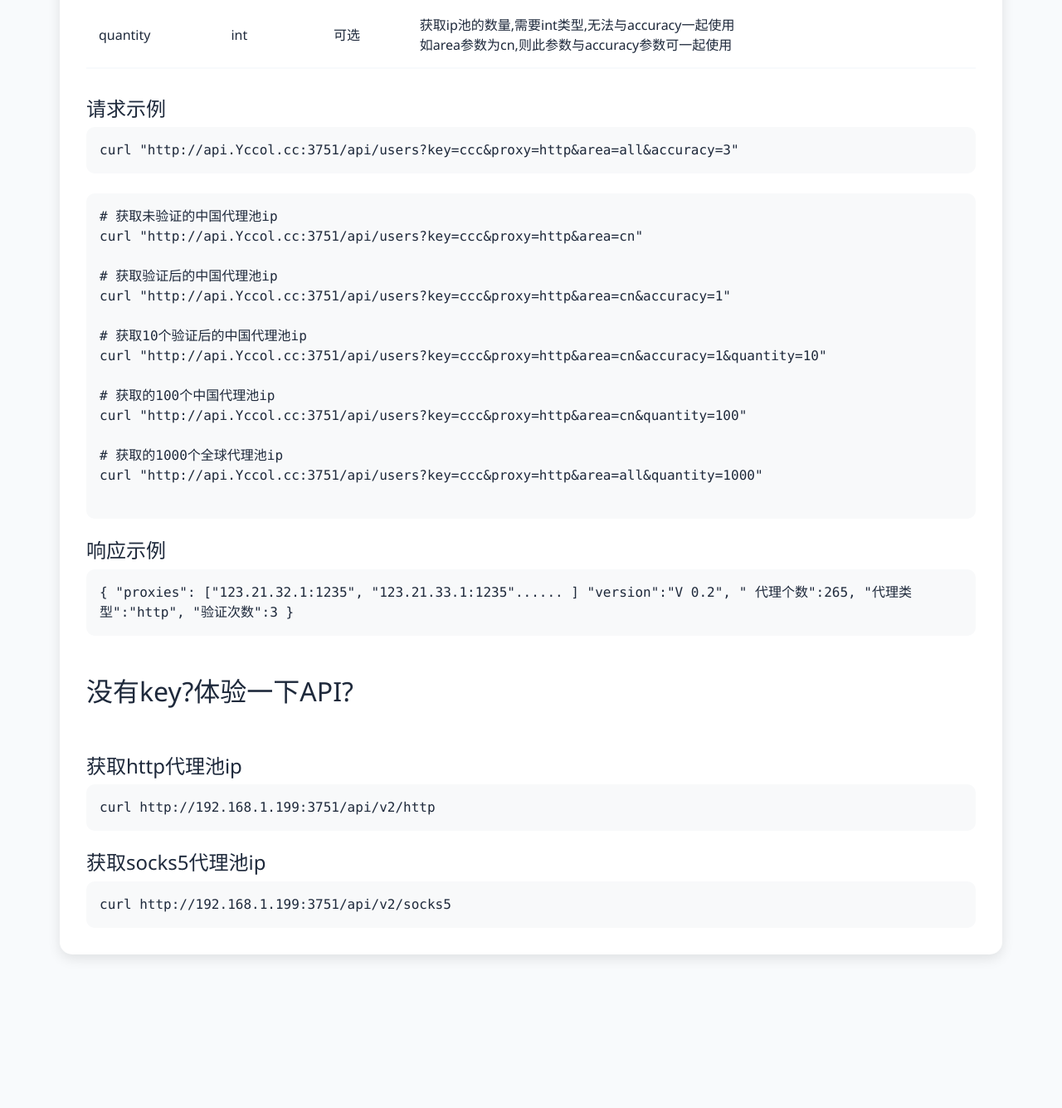
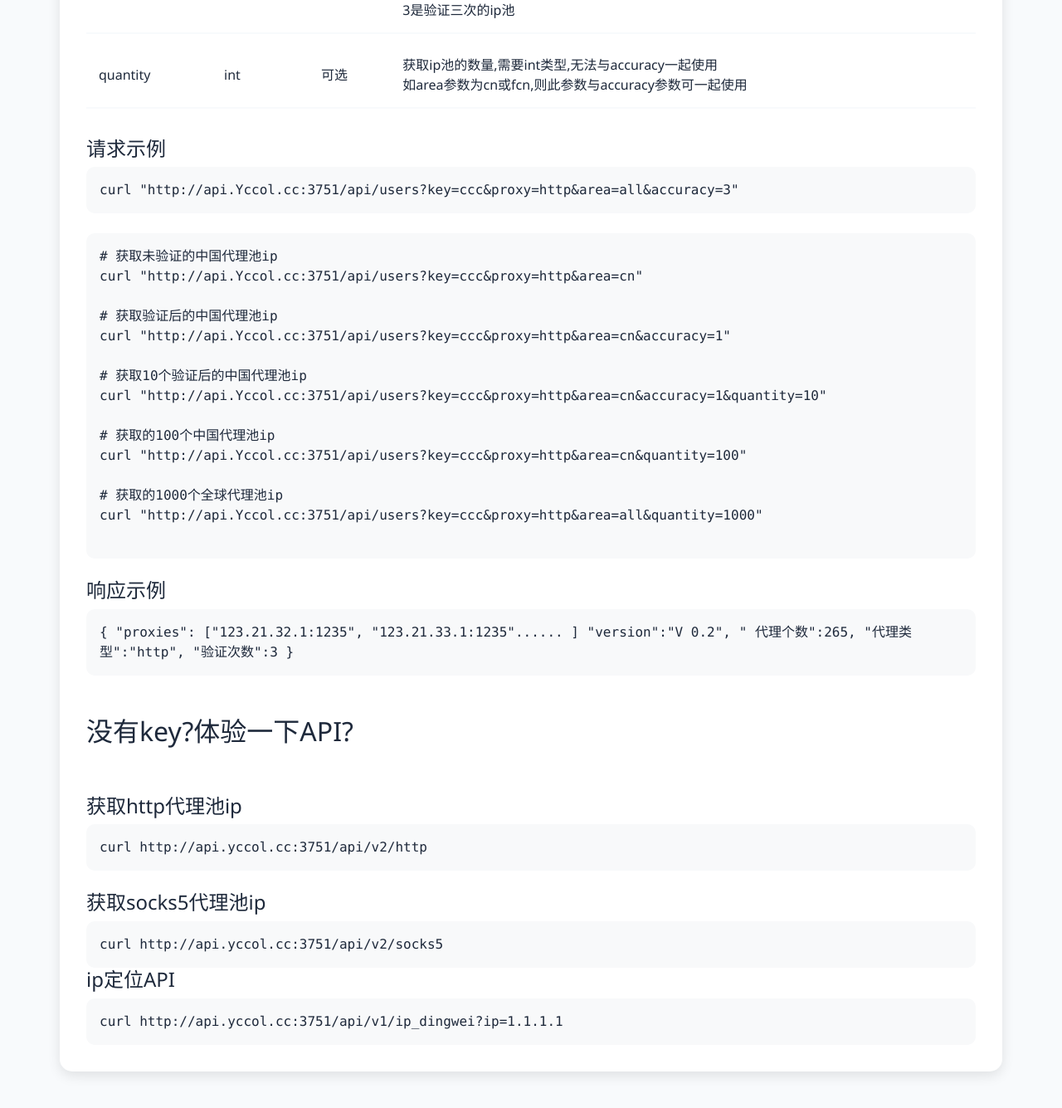
Before and after one commit to Sgyling/yccol_cc, a plain HTML site: page Yccol-Help.html in a window 1280 px wide. Shown: the part 3696-5031 px from the top of the page at 83% size. Before the commit the page ends 4942 px from the top, so only its background shows below. Drawn offline with nearby package versions, Linux system fonts and the light colour scheme.

Commit message:
111
1111

```diff
--- a/Yccol-Help.html
+++ b/Yccol-Help.html
@@ -261,13 +261,13 @@
                         <td>proxy</td>
                         <td>enum</td>
                         <td>必需</td>
-                        <td>这是获取代理类型的参数,支持:http / socks5</td>
+                        <td>这是获取代理类型的参数,支持:http / https / socks5 <br>http / https 两种协议,一般情况下使用http即可</td>
                     </tr>
                     <tr>
                         <td>area</td>
                         <td>enum</td>
                         <td>必需</td>
-                        <td>地区参数,目前支持地区:<br>all(全部,支持http和socks5协议),<br>cn(中国,支持协议:http,暂不支持socks5),</td>
+                        <td>地区参数,目前支持地区:<br>all(全部,支持http和socks5协议),<br>cn(中国,支持协议:http,暂不支持socks5),<br>fcn(国外,支持协议:http/https,暂不支持socks5)</td>
                     </tr>
                     <tr>
                         <td>accuracy</td>
@@ -279,7 +279,7 @@
                         <td>quantity</td>
                         <td>int</td>
                         <td>可选</td>
-                        <td>获取ip池的数量,需要int类型,无法与accuracy一起使用<br>如area参数为cn,则此参数与accuracy参数可一起使用</td>
+                        <td>获取ip池的数量,需要int类型,无法与accuracy一起使用<br>如area参数为cn或fcn,则此参数与accuracy参数可一起使用</td>
                 </tbody>
             </table>
 
@@ -317,12 +317,17 @@
             <h2>没有key?体验一下API?</h2><br><br>
             <h4>获取http代理池ip</h4>
             <div class="code-block">
-                curl http://192.168.1.199:3751/api/v2/http<br>
+                curl http://api.yccol.cc:3751/api/v2/http<br>
                 <!-- Authorization: Bearer &lt;your_api_key&gt; -->
             </div><br>
             <h4>获取socks5代理池ip</h4>
             <div class="code-block">
-                curl http://192.168.1.199:3751/api/v2/socks5<br>
+                curl http://api.yccol.cc:3751/api/v2/socks5<br>
+                <!-- Authorization: Bearer &lt;your_api_key&gt; -->
+            </div>
+            <h4>ip定位API</h4>
+            <div class="code-block">
+                curl http://api.yccol.cc:3751/api/v1/ip_dingwei?ip=1.1.1.1<br>
                 <!-- Authorization: Bearer &lt;your_api_key&gt; -->
             </div>
         </div>
```
